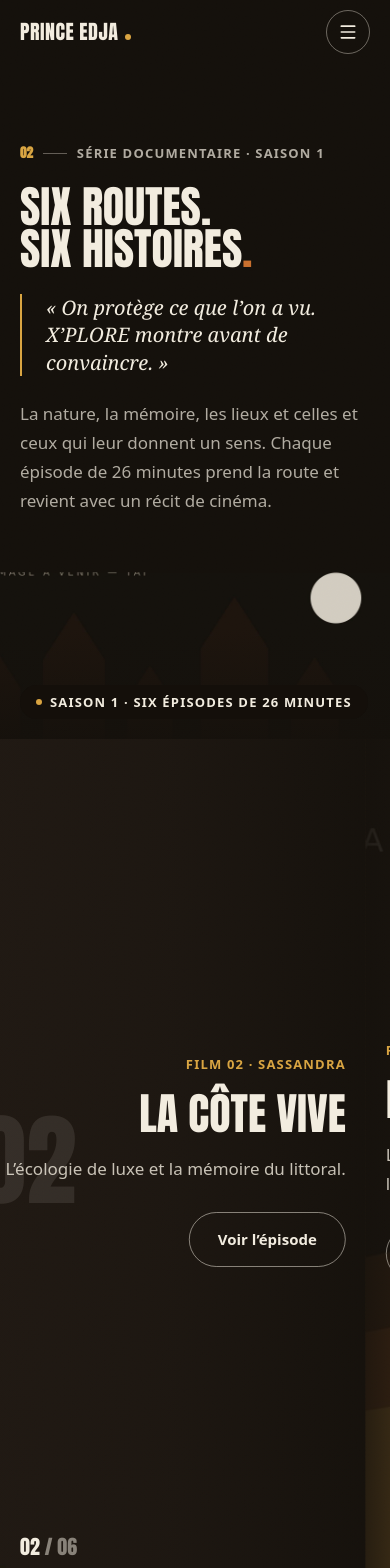
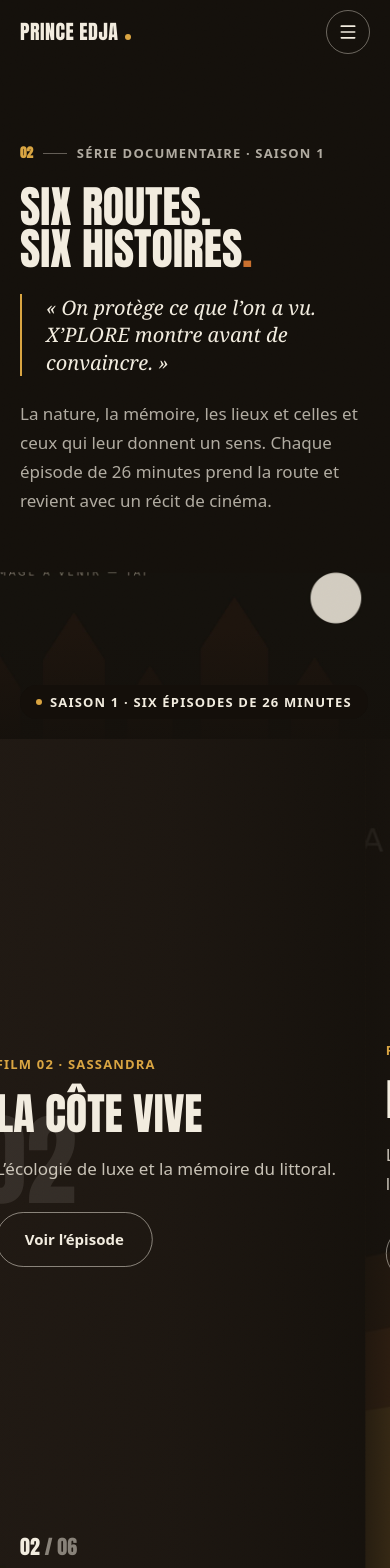
Before and after one commit to DanielOuattara71/site-prince-edja, a React (Vite) app: page /xplore in a window 390 px wide. Shown: the top 1568 px of the page. Built offline with nearby package versions, Linux system fonts and the light colour scheme.

Commit message:
mise à jour

```diff
--- a/src/components/layout/NavOverlay.tsx
+++ b/src/components/layout/NavOverlay.tsx
@@ -67,7 +67,7 @@ export function NavOverlay({ open, onClose }: NavOverlayProps) {
             className="absolute inset-x-0 top-full h-[10vh]"
             style={{ borderRadius: '0 0 100% 100%', background: '#14100B' }}
           />
-          <Container className="flex h-full flex-col pt-24 pb-12 lg:pt-32">
+          <Container className="flex h-full flex-col overflow-y-auto pt-24 pb-12 lg:pt-32">
             <p className="label-caps mb-8 text-gold-400">Navigation</p>
             <motion.nav
               aria-label="Menu principal"
--- a/src/components/motion/LoaderIntro.tsx
+++ b/src/components/motion/LoaderIntro.tsx
@@ -53,7 +53,7 @@ export function LoaderIntro() {
         }}
         exit={{ y: '-100%' }}
         transition={{ duration: 0.75, ease: EASE_QUART }}
-        className="grain fixed inset-0 z-[70] flex flex-col items-center justify-center gap-10 bg-night-900 text-cream-100"
+        className="grain fixed inset-0 z-[70] flex flex-col items-center justify-center gap-6 bg-night-900 text-cream-100 sm:gap-10"
       >
         <motion.div
           initial={reducedMotion ? false : { opacity: 0, y: 28, scale: 0.92 }}
@@ -64,7 +64,7 @@ export function LoaderIntro() {
             animate={reducedMotion ? undefined : { y: [0, -9, 0] }}
             transition={{ repeat: Infinity, duration: 2.6, ease: 'easeInOut' }}
           >
-            <MaskEmblem className="h-44 w-auto drop-shadow-[0_20px_32px_rgba(0,0,0,0.45)] lg:h-52" />
+            <MaskEmblem className="h-32 w-auto drop-shadow-[0_20px_32px_rgba(0,0,0,0.45)] sm:h-44 lg:h-52" />
           </motion.div>
         </motion.div>
 
--- a/src/components/sections/xplore/AlbumScroll.tsx
+++ b/src/components/sections/xplore/AlbumScroll.tsx
@@ -40,7 +40,7 @@ function Panel({ episode, index }: { episode: Episode; index: number }) {
       <div
         className={cn(
           'relative z-10 flex h-full max-w-2xl flex-col justify-center gap-5 px-5 sm:px-8 lg:px-16 xl:px-20',
-          alignRight && 'ml-auto text-right',
+          alignRight && 'lg:ml-auto lg:text-right',
         )}
       >
         <p className="label-caps text-gold-400">
@@ -50,7 +50,7 @@ function Panel({ episode, index }: { episode: Episode; index: number }) {
           {episode.titre}
         </h3>
         <p className="text-body-lg text-cream-100/80">{episode.pitch}</p>
-        <div className={cn('pt-2', alignRight && 'flex justify-end')}>
+        <div className={cn('pt-2', alignRight && 'lg:flex lg:justify-end')}>
           <Button to={`/xplore/${episode.slug}`} variant="ghost-light">
             Voir l’épisode
           </Button>
```
